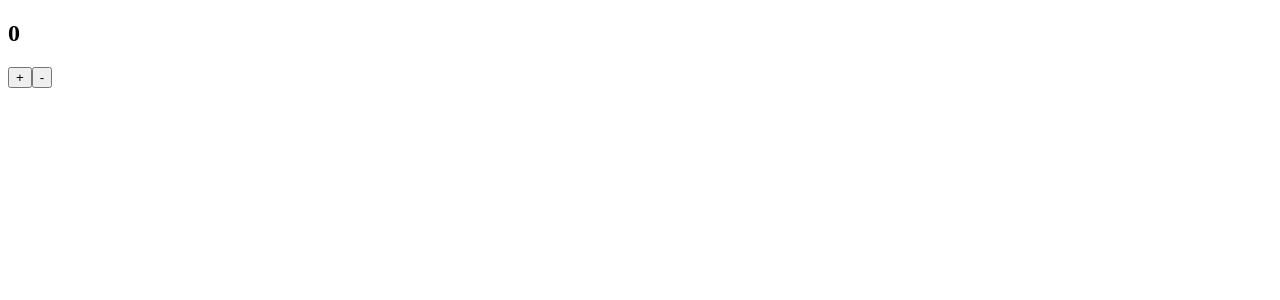
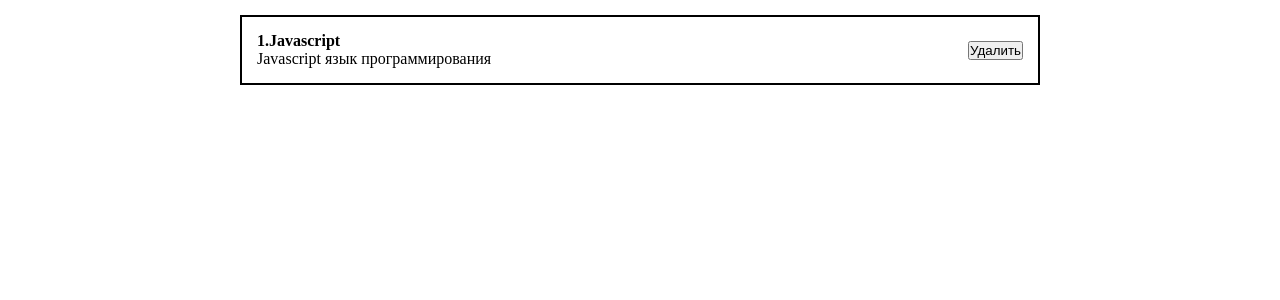
Before and after one commit to uniqcle/react-fund-course, a React (Create React App) app: page / in a window 1280 px wide. Shown: the top 300 px of the page. Built offline with nearby package versions, Linux system fonts and the light colour scheme.

Commit message:
css styles

```diff
--- a/src/App.js
+++ b/src/App.js
@@ -1,4 +1,5 @@
 import React, { useState } from 'react'
+import './styles/App.css'
 import Counter from './components/Counter'
 import ClassCounter from './components/ClassCounter';
 
@@ -6,7 +7,15 @@
 
   return (
     <div className="App">
-      <ClassCounter />
+      <div className="post">
+        <div className="post__content">
+          <strong>1.Javascript</strong>
+          <div>Javascript язык программирования</div>
+        </div>
+        <div className="post__btns">
+          <button>Удалить</button>
+        </div>
+      </div>
     </div>
   );
 }
--- /dev/null
+++ b/src/styles/App.css
@@ -0,0 +1,23 @@
+* {
+  margin: 0;
+  padding: 0;
+  box-sizing: border-box;
+}
+
+#root {
+  display: flex;
+  justify-content: center;
+}
+
+.App {
+  width: 800px;
+}
+
+.post {
+  display: flex;
+  padding: 15px;
+  border: 2px solid black;
+  margin-top: 15px;
+  justify-content: space-between;
+  align-items: center;
+}
```
